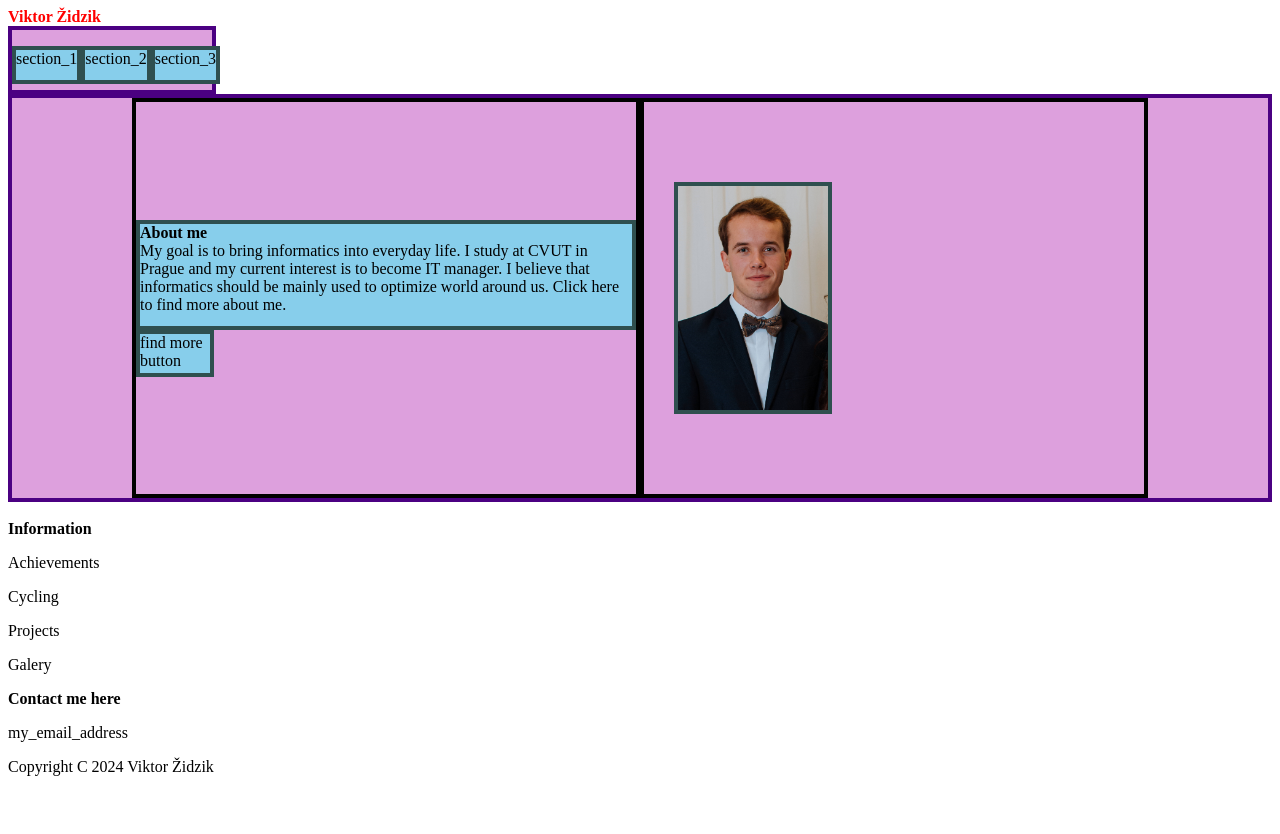
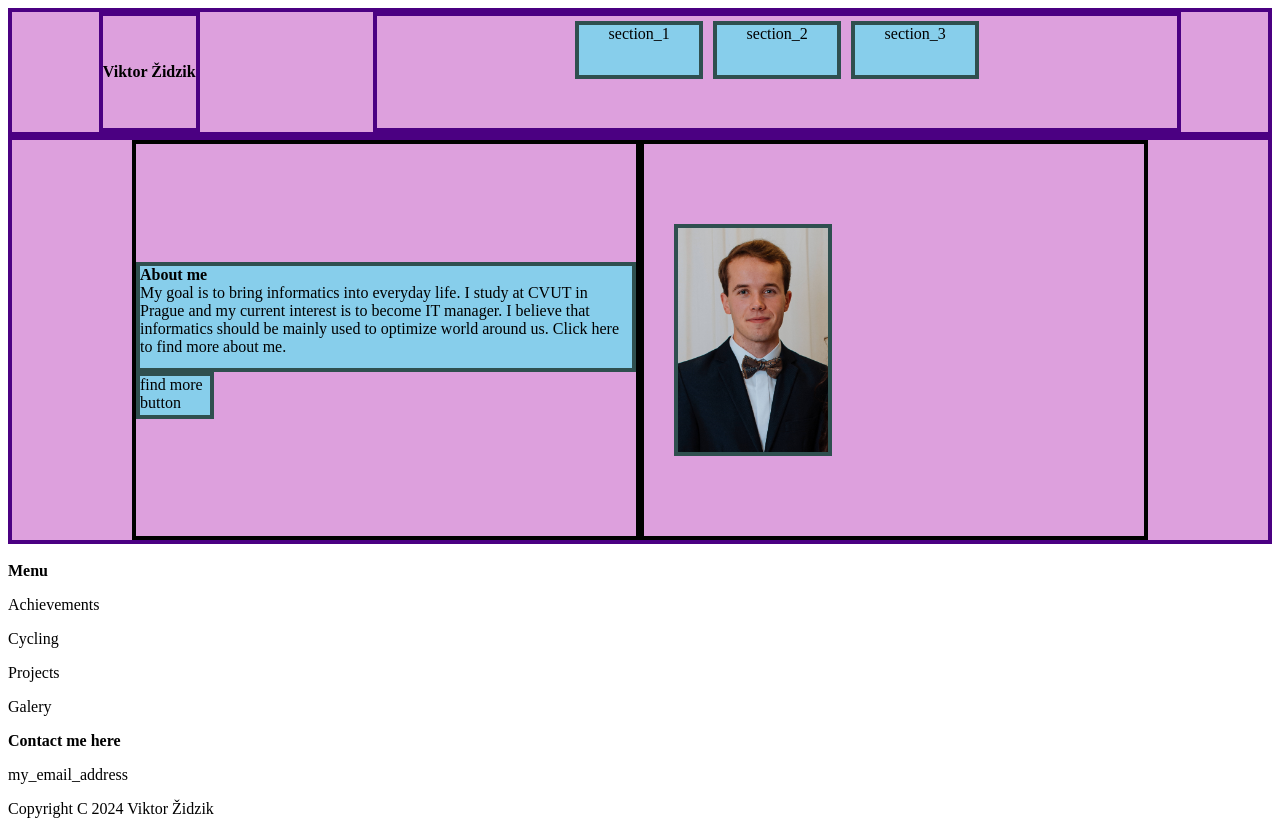
Before and after one commit to Vytho/CSS_project_learning, a plain HTML site: page index.html in a window 1280 px wide. Before the commit the page ends 800 px from the top, so only its background shows below. Drawn offline with Linux system fonts and the light colour scheme.

Commit message:
top menu, intro text, intro photo all finished

```diff
--- a/index.html
+++ b/index.html
@@ -8,16 +8,21 @@
 </head>
 <body>
 
-
-    <b class="logo">Viktor Židzik</b>
+    <div class="menu_box">
+        <div class="logo_container">
+            <b>Viktor Židzik</b>
+        </div>
 
 
 
-    <div class="menu_container">
-        <p class="menu_item">section_1</p>
-        <p class="menu_item">section_2</p>
-        <p class="menu_item">section_3</p>
+        <div class="menu_container">
+            <p class="menu_item">section_1</p>
+            <p class="menu_item">section_2</p>
+            <p class="menu_item">section_3</p>
+        </div>
     </div>
+
+
 
     <div class="intro_info">
         <div class="intro_text_box">
@@ -37,7 +42,7 @@
 
     <br>
 
-    <b>Information</b>
+    <b>Menu</b>
 
     <p>Achievements</p> <p>Cycling</p> <p>Projects</p> <p>Galery</p>
 
--- a/style.css
+++ b/style.css
@@ -1,23 +1,43 @@
-.logo {
-    color: red;
+
+.menu_box {
+    display: flex;
+    background: plum;
+    border: 4px solid indigo;
+    height: 120px;
+    justify-content: space-around;
+}
+
+
+
+
+
+
+
+.logo_container {
+    display: flex;
+    background: plum;
+    border: 4px solid indigo;
+    align-items: center;
 }
 
 .menu_container {
     display: flex;
-    height: 60px;
-    width: 200px;
+    width: 800px;
     background: plum;
     border: 4px solid indigo;
+    justify-content: center;
 
 
 }
 
 .menu_item {
-    width: 80px;
+
     text-align: center;
-    height: 30px;
+    width: 120px;
+    height: 50px;
     border: 4px solid darkslategray;
     background: skyblue;
+    margin: 5px;
 }
 
 
@@ -50,9 +70,7 @@
     border: 4px solid black;
 
 
-
 }
-
 
 
 .intro_text_item_2 {
```
